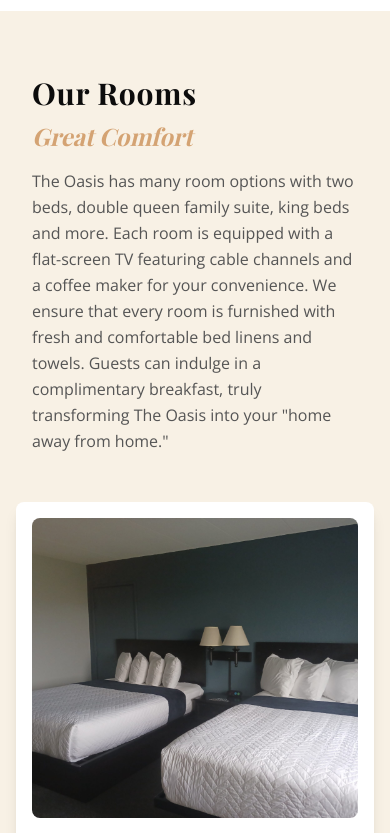
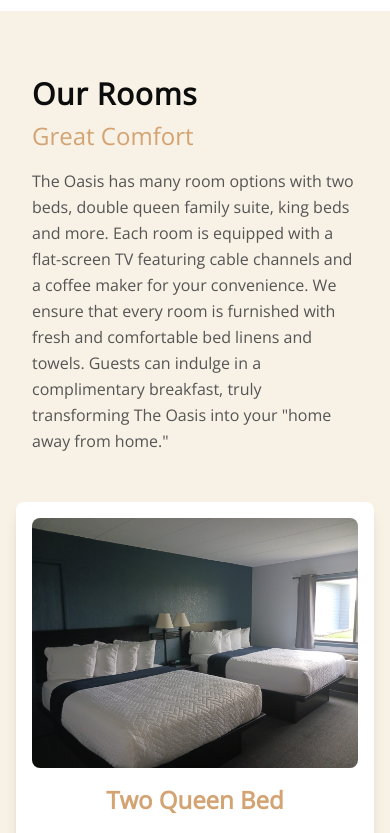
Before and after one commit to Oasishotel/Oasis_hotel_website, a React (Vite) app in the folder frontend/: page / in a window 390 px wide. Shown: the part 2660-3493 px from the top of the page. Built offline with nearby package versions, Linux system fonts and the light colour scheme.

Commit message:
added arrows on sliders

```diff
--- a/frontend/src/components/OurRooms.jsx
+++ b/frontend/src/components/OurRooms.jsx
@@ -31,7 +31,7 @@ const rooms = [
   },
   {
     name: 'Double Queen Family Suite',
-    images: [img6, img7, img8,img9],
+    images: [img6, img7, img8, img9],
     description: 'Spacious suite featuring two Queen beds, a pull out loveseat, complimentary Wi-Fi, and free local calls. The room is equipped with a desk and chair, Jet Shower, and phone. Additionally, enjoy the convenience of a full kitchenette complete with cabinetry, refrigerator, and coffeemaker. For added convenience, amenities such as a hairdryer, iron/ironing board, and an alarm clock are provided. Take control of your well-being with the self-controlled AC/Heat system, ensuring a soothing stay.'
   },
   {
@@ -46,8 +46,42 @@ const rooms = [
   },
 ];
 
+// Custom Arrow Components
+const SampleNextArrow = (props) => {
+  const { className, style, onClick } = props;
+  return (
+    <div
+      className={`${className} !flex !items-center !justify-center !w-8 !h-8 sm:!w-10 sm:!h-10 !bg-black/50 hover:!bg-black/70 rounded-full transition-all duration-300 z-10`}
+      style={{ ...style, right: '10px' }}
+      onClick={onClick}
+      aria-label="Next image"
+    >
+      <svg className="!w-4 !h-4 sm:!w-6 sm:!h-6 text-white" fill="none" stroke="currentColor" viewBox="0 0 24 24" xmlns="http://www.w3.org/2000/svg">
+        <path strokeLinecap="round" strokeLinejoin="round" strokeWidth={2} d="M9 5l7 7-7 7" />
+      </svg>
+    </div>
+  );
+};
+
+const SamplePrevArrow = (props) => {
+  const { className, style, onClick } = props;
+  return (
+    <div
+      className={`${className} !flex !items-center !justify-center !w-8 !h-8 sm:!w-10 sm:!h-10 !bg-black/50 hover:!bg-black/70 rounded-full transition-all duration-300 z-10`}
+      style={{ ...style, left: '10px' }}
+      onClick={onClick}
+      aria-label="Previous image"
+    >
+      <svg className="!w-4 !h-4 sm:!w-6 sm:!h-6 text-white" fill="none" stroke="currentColor" viewBox="0 0 24 24" xmlns="http://www.w3.org/2000/svg">
+        <path strokeLinecap="round" strokeLinejoin="round" strokeWidth={2} d="M15 19l-7-7 7-7" />
+      </svg>
+    </div>
+  );
+};
+
 const OurRooms = ({ id }) => {
   const [windowWidth, setWindowWidth] = useState(window.innerWidth);
+  const [currentSlides, setCurrentSlides] = useState(rooms.map(() => 0));
 
   useEffect(() => {
     const handleResize = () => {
@@ -58,6 +92,14 @@ const OurRooms = ({ id }) => {
     return () => window.removeEventListener('resize', handleResize);
   }, []);
 
+  const handleSlideChange = (index, newIndex) => {
+    setCurrentSlides(prev => {
+      const newSlides = [...prev];
+      newSlides[index] = newIndex;
+      return newSlides;
+    });
+  };
+
   const sliderSettings = {
     dots: true,
     infinite: true,
@@ -65,21 +107,33 @@ const OurRooms = ({ id }) => {
     slidesToShow: 1,
     slidesToScroll: 1,
     autoplay: true,
-    autoplaySpeed: 3000,
-    arrows: windowWidth > 768, // Show arrows only on desktop
+    autoplaySpeed: 5000,
+    fade: true,
+    arrows: windowWidth > 768,
+    nextArrow: <SampleNextArrow />,
+    prevArrow: <SamplePrevArrow />,
     appendDots: dots => (
-      <div className="absolute bottom-4 w-full text-center">
-        <ul className="m-0 p-0 list-none inline-flex"> {dots} </ul>
+      <div className="absolute bottom-4 w-full text-center z-10">
+        <ul className="m-0 p-0 list-none inline-flex items-center justify-center">
+          {dots}
+        </ul>
       </div>
     ),
-    customPaging: () => (
-      <button className="w-3 h-3 mx-1 rounded-full bg-[#D4A373] opacity-50 hover:opacity-75 focus:opacity-75 transition-opacity duration-200"></button>
-    ),
+    customPaging: (i, roomIndex) => {
+      const isActive = i === currentSlides[roomIndex];
+      return (
+        <button
+          className={`w-2.5 h-2.5 mx-1 rounded-full transition-all duration-200 ${isActive ? 'bg-white w-3 h-3' : 'bg-gray-300 opacity-70'}`}
+          aria-label={`Go to image ${i + 1}`}
+        />
+      );
+    },
     responsive: [
       {
         breakpoint: 768,
         settings: {
-          arrows: false
+          arrows: false,
+          dots: true
         }
       }
     ]
@@ -90,10 +144,10 @@ const OurRooms = ({ id }) => {
       <div className="md:flex md:items-start md:gap-8 max-w-7xl mx-auto">
         {/* Left Column - Text Content */}
         <div className="md:w-1/3 md:sticky md:top-0 p-4 mb-8 md:mb-0">
-          <h2 className="font-['Playfair_Display',_serif] text-3xl sm:text-4xl lg:text-[42px] text-[#0c0c0c] mb-2 leading-tight tracking-wide">
+          <h2 className="font-['Open_Sans',_sans-serif] font-bold text-3xl sm:text-4xl lg:text-[42px] text-[#0c0c0c] mb-2 leading-tight tracking-wide">
             Our Rooms
           </h2>
-          <h3 className="font-['Playfair_Display',_serif] text-2xl sm:text-3xl lg:text-[32px] italic text-[#D4A373] mb-4">
+          <h3 className="font-['Open_Sans',_sans-serif] font-normal text-2xl sm:text-3xl lg:text-[32px] text-[#D4A373] mb-4">
             Great Comfort
           </h3>
           <p className="font-['Open_Sans',_sans-serif] text-base sm:text-[18px] text-[#555] leading-relaxed">
@@ -110,15 +164,22 @@ const OurRooms = ({ id }) => {
                 className="bg-white shadow-lg rounded-lg p-4 sm:p-6 transform transition-all duration-500 hover:shadow-xl hover:-translate-y-1"
               >
                 {/* Room Image Slider */}
-                <div className="h-[300px] sm:h-[350px] md:h-[400px] rounded-lg overflow-hidden relative">
-                  <Slider {...sliderSettings}>
+                <div className="h-[250px] sm:h-[350px] md:h-[400px] rounded-lg overflow-hidden relative">
+                  <Slider
+                    {...sliderSettings}
+                    beforeChange={(current, next) => handleSlideChange(index, next)}
+                    customPaging={(i) => sliderSettings.customPaging(i, index)}
+                    className="room-slider"
+                  >
                     {room.images.map((image, imgIndex) => (
                       <div key={imgIndex}>
-                        <img
-                          src={image}
-                          alt={`${room.name} - ${imgIndex + 1}`}
-                          className="w-full h-[300px] sm:h-[350px] md:h-[400px] object-cover"
-                        />
+                        <div className="relative w-full h-[250px] sm:h-[350px] md:h-[400px] overflow-hidden">
+                          <img
+                            src={image}
+                            alt={`${room.name} - ${imgIndex + 1}`}
+                            className="w-full h-full object-cover"
+                          />
+                        </div>
                       </div>
                     ))}
                   </Slider>
@@ -126,16 +187,16 @@ const OurRooms = ({ id }) => {
 
                 {/* Room Details */}
                 <div className="mt-4 sm:mt-6">
-                  <h4 className="font-['Playfair_Display',_serif] text-xl sm:text-2xl lg:text-[24px] text-[#D4A373] text-center mb-2">
+                  <h4 className="font-['Open_Sans',_sans-serif] font-bold text-2xl sm:text-2xl lg:text-[26px] text-[#D4A373] text-center mb-3">
                     {room.name}
                   </h4>
-                  <p className="font-['Open_Sans',_sans-serif] text-sm sm:text-base text-[#555] text-center leading-relaxed mb-4 line-clamp-3 sm:line-clamp-4 md:line-clamp-none">
+                  <p className="font-['Open_Sans',_sans-serif] text-[17px] sm:text-[18px] text-[#555] text-center leading-relaxed mb-4">
                     {room.description}
                   </p>
                   <div className="text-center">
                     <a
                       href="https://direct-book.com/properties/OasisHotel"
-                      className="inline-block py-2 px-4 sm:py-2 sm:px-6 bg-[#D4A373] text-[#0c0c0c] font-['Open_Sans',_sans-serif] text-sm font-bold uppercase tracking-wider no-underline rounded-md transition-all duration-300 hover:bg-[#c18d5d] hover:shadow-md transform hover:-translate-y-1"
+                      className="inline-block py-2.5 px-5 sm:py-3 sm:px-7 bg-[#D4A373] text-white font-['Open_Sans',_sans-serif] text-base font-bold uppercase tracking-wider no-underline rounded-md transition-all duration-300 hover:bg-[#c18d5d] hover:shadow-md transform hover:-translate-y-0.5"
                     >
                       Book Room
                     </a>
```
